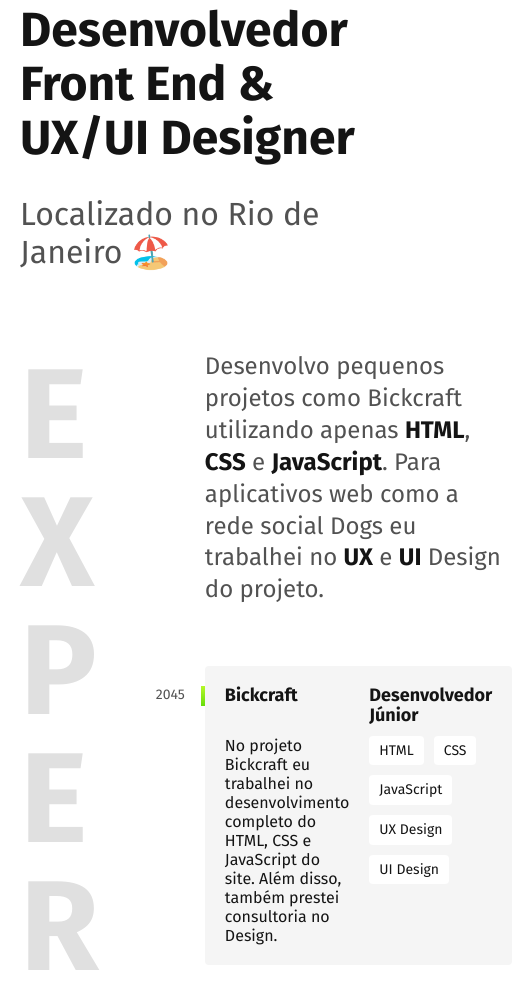
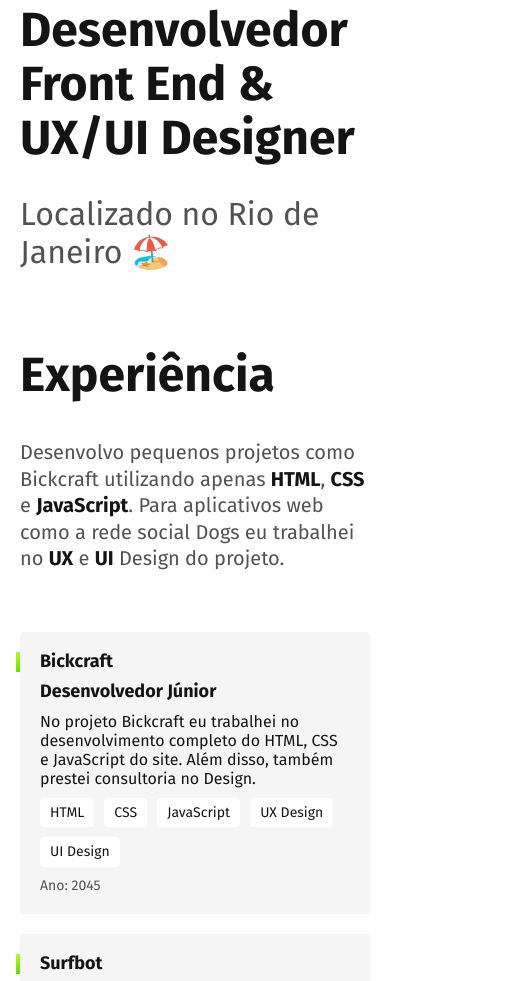
Before and after one commit to PaulodiasDeveloper/Projeto_Portfolio, a plain HTML site: page index.html in a window 390 px wide. Shown: the part 257-1238 px from the top of the page, 512 px wide, since content can reach past the window. Drawn offline with Linux system fonts and the light colour scheme.

Commit message:
Experiência css2

```diff
--- a/style/experiencia.css
+++ b/style/experiencia.css
@@ -81,3 +81,35 @@
     background: #ffffff;
     padding: 5px 10px;
 }
+
+@media (max-width: 800px) {
+    .experiencia {
+        grid-template-columns: 1fr;
+        gap: 40px;
+    }
+
+    .experiencia .subtitulo {
+        color: #141414;
+    }
+
+    .experiencia-texto {
+        font-size: 1.25rem;
+    }
+
+    .empresa-ano {
+        position: initial;
+        order: 1;
+        width: initial;
+        text-align: left;
+    }
+
+    .empresa-ano::before {
+        content: "Ano: ";
+    }
+}
+
+@media (max-width: 400px) {
+    .empresa {
+        grid-template-columns: 1fr;
+    }
+}
--- a/style/global.css
+++ b/style/global.css
@@ -30,3 +30,11 @@ img {
   word-break: break-all;
   max-width: 4ch;
 }
+
+@media (max-width: 800px) {
+  .subtitulo {
+    font-size: 3rem;
+    text-transform: capitalize;
+    max-width: initial;
+  }
+}
```
